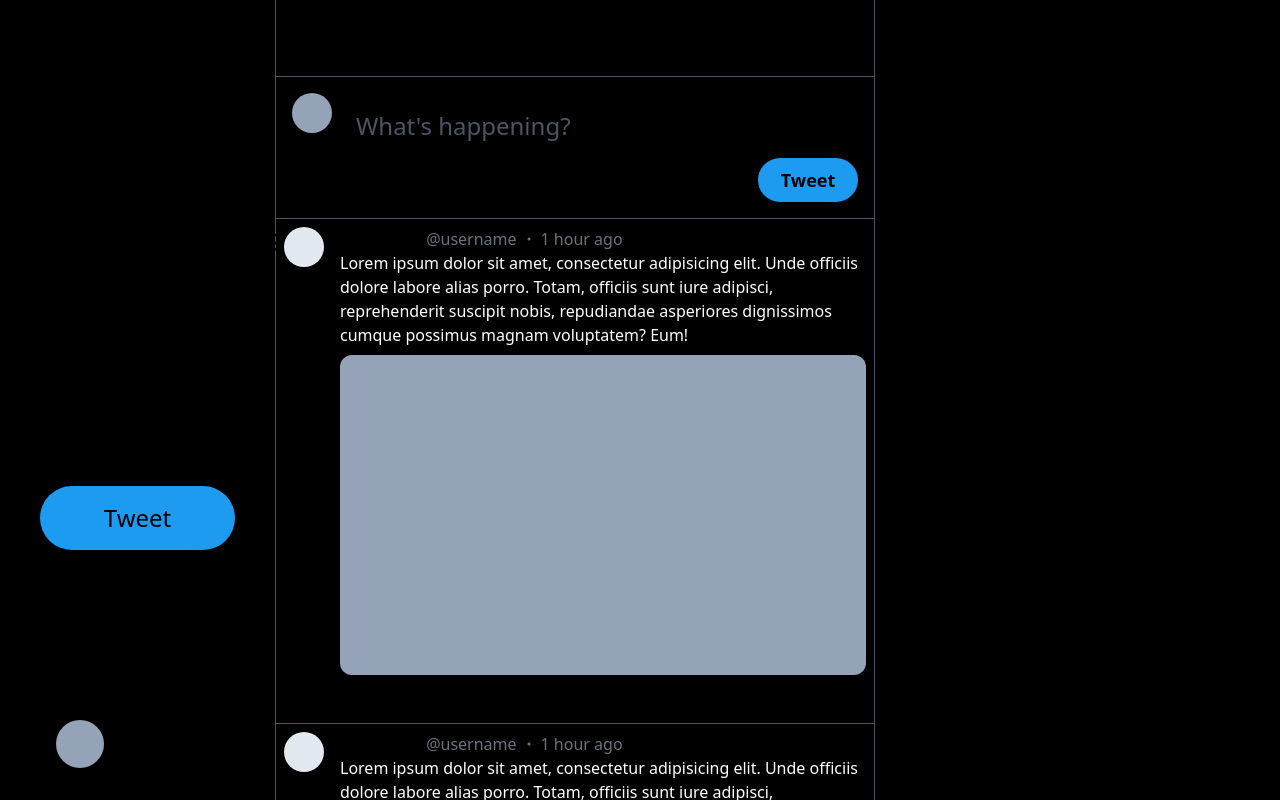
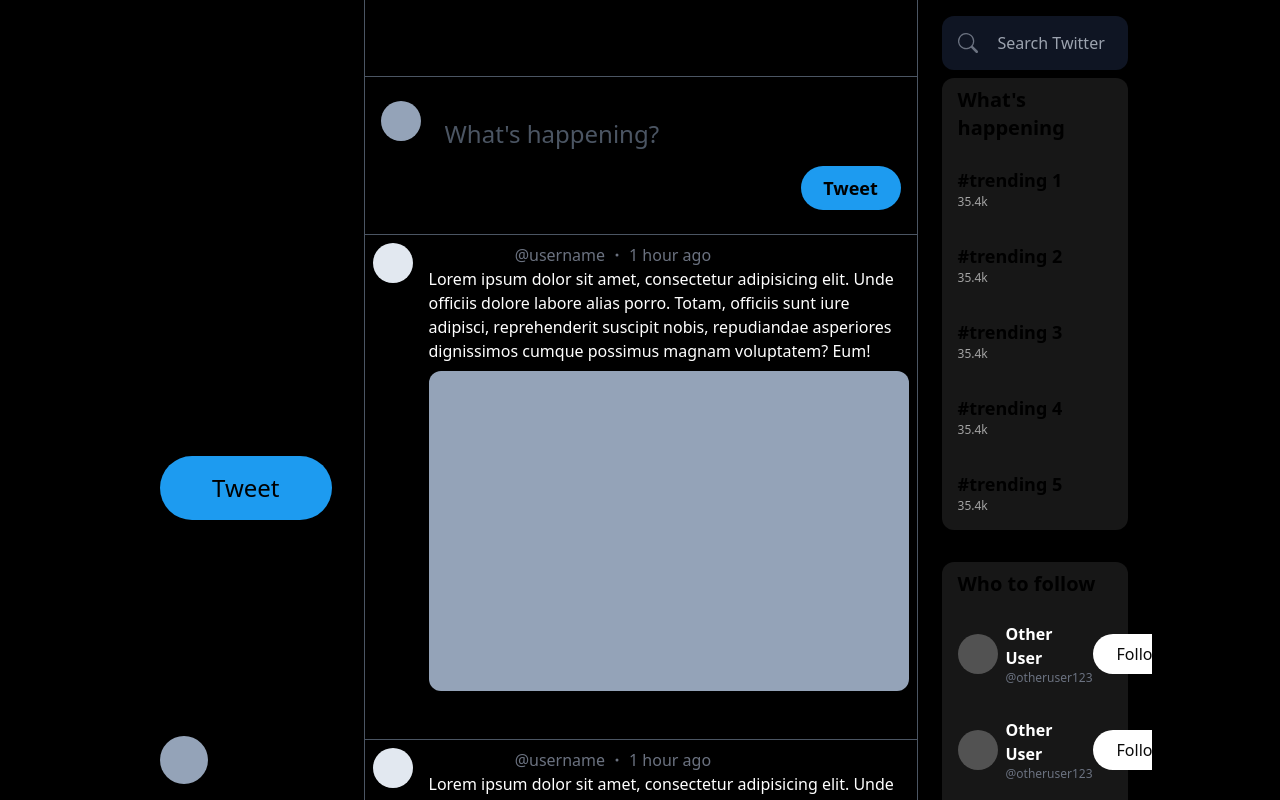
Before and after one commit to Kiki-her/tx_clone, a Next.js app: page / in a window 1280 px wide. Shown: the top 800 px of the page. Built offline with nearby package versions, Linux system fonts and the light colour scheme.

Commit message:
style rightbar

```diff
--- a/src/components/LeftSidebar.tsx
+++ b/src/components/LeftSidebar.tsx
@@ -37,11 +37,11 @@
 
 const LeftSidebar = () => {
   return (
-        <section className="fixed w-[275px] flex flex-col items-stretch h-screen px-6">
+        <section className="sticky top-0 w-[23%] flex flex-col items-stretch h-screen px-4">
         <div className="flex flex-col items-stretch h-full space-y-4 mt-4">
           {
             NAVIGATION_ITEMS.map((item) => (
-              <Link className="hover:bg-white/10 text-3xl transition duration-200 flex item-center justify-start w-fit space-x-6 rounded-3xl py-2 px-6" href={`/${item.title.toLocaleLowerCase()}`} key={item.title}>
+              <Link className="hover:bg-white/10 text-2xl transition duration-200 flex items-center justify-start w-fit space-x-4 rounded-3xl py-2 px-6" href={`/${item.title.toLocaleLowerCase()}`} key={item.title}>
                 <div>
                   <item.icon/>
                 </div>
@@ -54,7 +54,7 @@
           </button>
           </div>
           <div>
-            <button className="rounded-full flex items-center space-x-2 m-4 bg-transparent p-4 text-center hover:bg-white/10 transition duration-200 w-full justify-between">
+            <button className="rounded-full flex items-center space-x-2 bg-transparent p-4 text-center hover:bg-white/10 transition duration-200 w-full justify-between">
               <div className="flex items-center space-x-2">
               <div className="rounded-full bg-slate-400 w-12 h-12"></div>
               <div className="text-left text-sm">
--- a/src/components/MainComponent.tsx
+++ b/src/components/MainComponent.tsx
@@ -5,9 +5,9 @@
 
 function MainComponent() {
   return (
-        <main className="ml-[275px] flex w-full max-w-[600px] h-full min-h-screen flex-col border-l-[0.5px] border-r-[0.5px] border-gray-600">
+        <main className="flex w-[60%] h-full min-h-screen flex-col border-l-[0.5px] border-r-[0.5px] border-gray-600">
           <h1 className="text-xl font-bold p-6 background-blur bg-black/10 sticky top-0">Home</h1>
-          <div className="border-t-[0.5px] px-4 border-b-[0.5px] flex items-stretch py-4 space-x-2  border-gray-600 relative">
+          <div className="border-t-[0.5px] px-4 border-b-[0.5px] flex items-stretch py-6 space-x-2  border-gray-600 relative">
             <div className="w-10 h-10 bg-slate-400 rounded-full flex-none"></div>
             <div className="flex flex-col w-full h-full">
                 <input
--- a/src/pages/index.tsx
+++ b/src/pages/index.tsx
@@ -3,6 +3,7 @@
 import React from "react";
 import LeftSidebar from "@/components/LeftSidebar";
 import MainComponent from "@/components/MainComponent";
+import { BsSearch } from "react-icons/bs";
 
 
 // const inter = Inter({ subsets: ["latin"] });
@@ -10,11 +11,65 @@
 export default function Home() {
   return (
     <div className="w-full h-full flex justify-center items-center relative bg-black">
-      <div className="max-w-screen-xl w-full h-full flex relative">
+      <div className="max-w-[80vw] w-full h-full flex relative">
         {/* left sidebar for navigation/header */}
         <LeftSidebar/>
         <MainComponent/>
-        {/* <section>right section</section> */}
+        <section className="w-full sticky top-2 overflow-scroll mt-2 flex flex-col items-stretch h-screen px-6">
+          <div className="sticky top-2">
+            <div className="relative w-full h-full group">
+              <input
+                type="text"
+                placeholder="Search Twitter"
+                className="outline-none focus:border-primary focus:border bg-gray-900/90 w-full h-full rounded-xl py-4 pl-14 pr-4"/>
+
+              <label
+                htmlFor="searchBox"
+                className="absolute top-0 left-0 h-full flex items-center justify-center p-4 text-gray-500 peer-focus:text-primary">
+
+                <BsSearch className="w-5 h-5"/>
+              </label>
+
+            </div>
+          </div>
+          <div className="flex flex-col rounded-xl bg-neutral-900 my-4">
+            <h3 className="font-bold text-xl my-2 px-4">What's happening</h3>
+            <div>
+              {
+                Array.from({length:5}).map((_,i)=>(
+                  <div key={i} className="hover:bg-white/10 p-4 last:rounded-b-xl transition">
+                    <div className="font-bold text-lg">#trending {i+1}</div>
+                    <div className="text-xs text-neutral-400">35.4k</div>
+                  </div>
+                ))
+              }
+            </div>
+          </div>
+          <div className="flex flex-col rounded-xl bg-neutral-900 my-4">
+            <h3 className="font-bold text-xl my-2 px-4">Who to follow</h3>
+            <div>
+              {
+                Array.from({length:5}).map((_,i)=>(
+                  // 54のjustify-betweenが効いていない。space-x-3にしたらいいけど、なぜ
+                  <div key={i} className="hover:bg-white/10 p-4 flex justify-between items-center last:rounded-b-xl transition">
+                    <div className="flex items-center space-x-2">
+                      <div className="w-10 h-10 bg-neutral-600 rounded-full flex-none"></div>
+                      <div className="flex flex-col">
+                        <div className="font-bold text-white">Other User</div>
+                        <div className="text-gray-500 text-xs">@otheruser123</div>
+                      </div>
+                    </div>
+                    <div className="w-full">
+                      <button className="rounded-full px-6 py-2 bg-white text-neutral-950">
+                        Follow
+                      </button>
+                    </div>
+                  </div>
+                ))
+              }
+            </div>
+          </div>
+        </section>
       </div>
     </div>
   )
```
